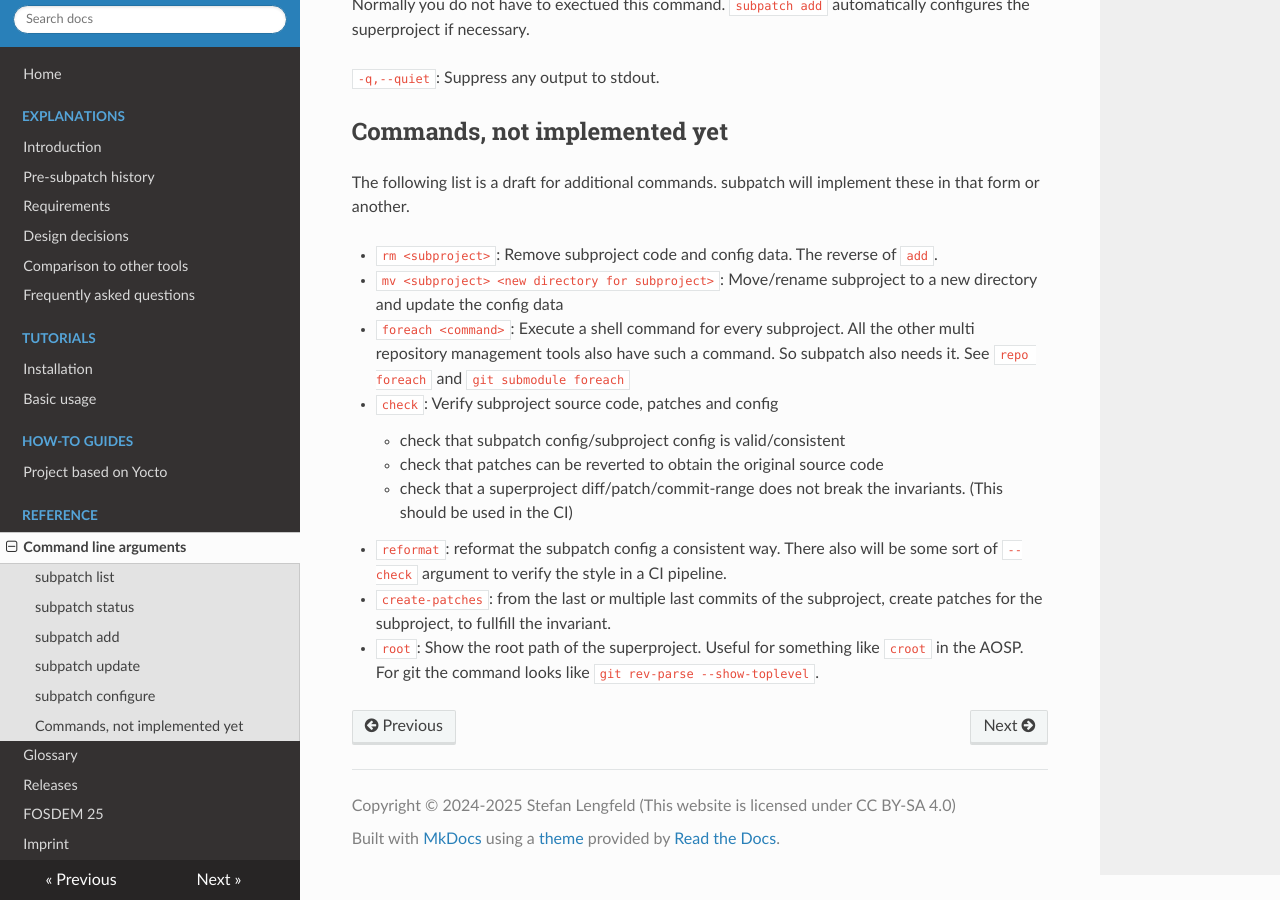
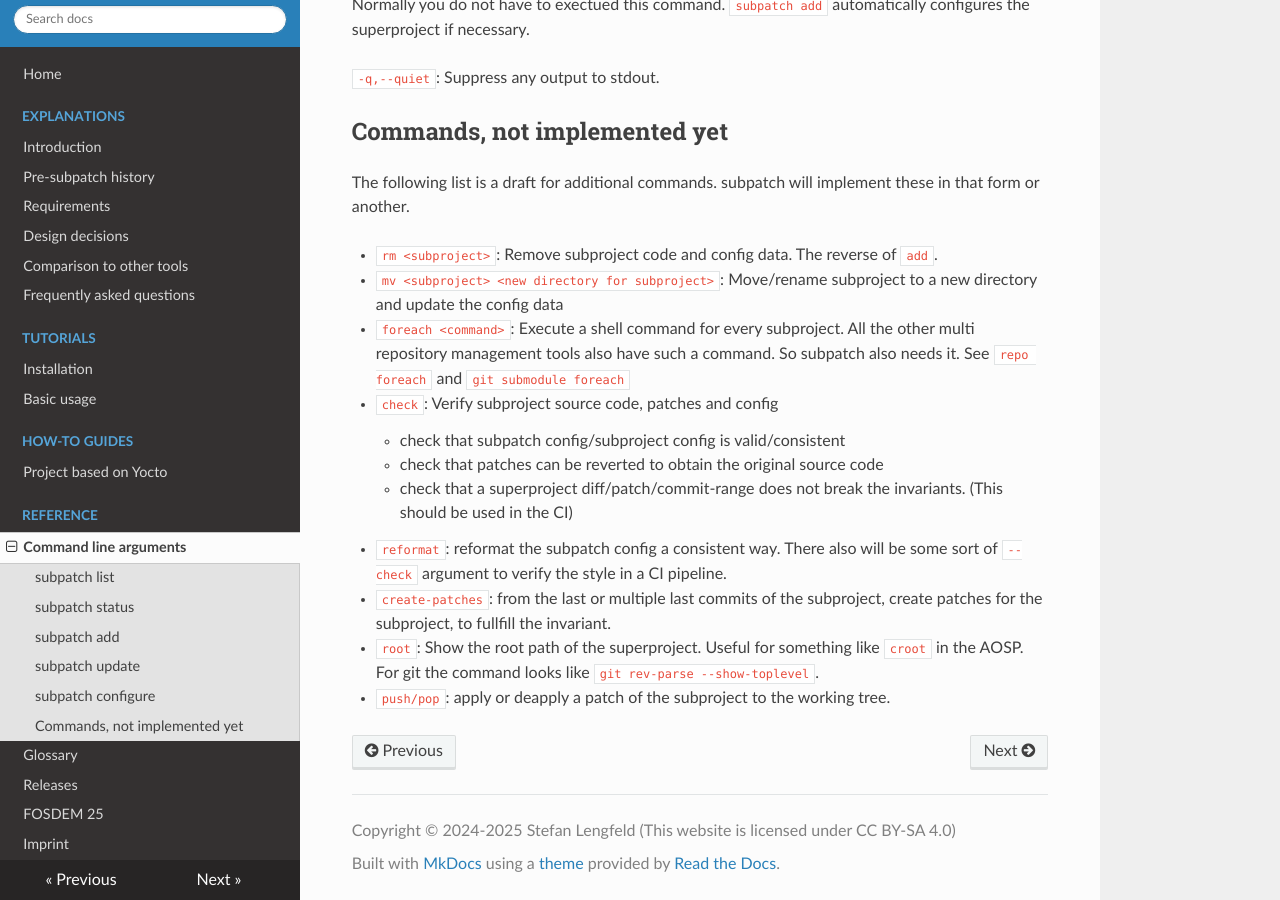
Before and after one commit to lengfeld/subpatch, an MkDocs documentation site: the page built from website/ref/command-line.md, in a window 1280 px wide and 900 px high, scrolled down 2144 px. Built offline with MkDocs 1.6.1, drawn with Linux system fonts in a browser that asks for light colours; nearby versions of some CDN libraries.

Commit message:
website: add future command

```diff
--- a/website/ref/command-line.md
+++ b/website/ref/command-line.md
@@ -124,3 +124,4 @@ these in that form or another.
 * `root`: Show the root path of the superproject. Useful
   for something like `croot` in the AOSP. For git the command looks like
   `git rev-parse --show-toplevel`.
+* `push/pop`: apply or deapply a patch of the subproject to the working tree.
```
